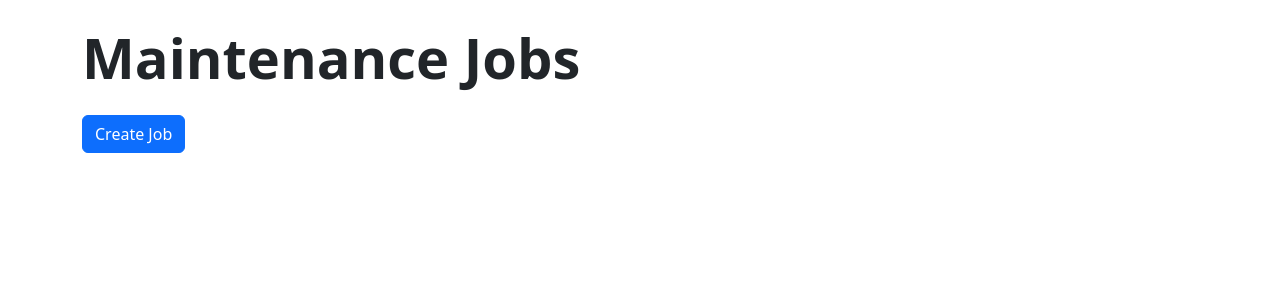
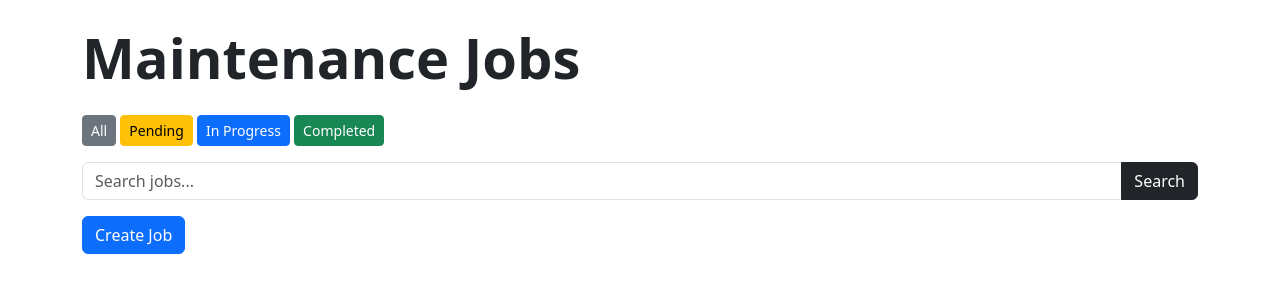
Before and after one commit to Y40Y50/homefix, a Django app: page /jobs/?status=pending in a window 1280 px wide. Shown: the part 102-402 px from the top of the page. Run offline with Django 5.2, Linux system fonts and the light colour scheme; a user stored in the database is signed in; data comes from the database, SQL or seed files in the repository; both versions use the stored data as it was after the commit.

Commit message:
Add job search and status filtering

```diff
--- a/maintenance/templates/maintenance/job_list.html
+++ b/maintenance/templates/maintenance/job_list.html
@@ -5,6 +5,38 @@
 <h1 class="display-4 fw-bold mb-4">
     Maintenance Jobs
 </h1>
+<div class="mb-3">
+
+    <a href="/jobs/" class="btn btn-secondary btn-sm">
+        All
+    </a>
+
+    <a href="/jobs/?status=pending" class="btn btn-warning btn-sm">
+        Pending
+    </a>
+
+    <a href="/jobs/?status=in_progress" class="btn btn-primary btn-sm">
+        In Progress
+    </a>
+
+    <a href="/jobs/?status=completed" class="btn btn-success btn-sm">
+        Completed
+    </a>
+
+</div>
+<form method="GET" class="mb-3">
+
+    <div class="input-group">
+
+        <input type="text" name="search" class="form-control" placeholder="Search jobs..." value="{{ search }}">
+
+        <button type="submit" class="btn btn-dark">
+            Search
+        </button>
+
+    </div>
+
+</form>
 <a href="/jobs/create/" class="btn btn-primary mb-3">
     Create Job
 </a>
--- a/maintenance/views.py
+++ b/maintenance/views.py
@@ -2,6 +2,7 @@ from django.shortcuts import render, redirect
 from .models import Property, Contractor, MaintenanceJob
 from .forms import PropertyForm, MaintenanceJobForm, ContractorForm
 from django.contrib.auth.decorators import login_required
+from django.db.models import Q
 
 @login_required
 def home(request):
@@ -152,11 +153,27 @@ def edit_property(request, property_id):
 def job_list(request):
 
     jobs = MaintenanceJob.objects.filter(
-    user=request.user
-)
+        user=request.user
+    )
+
+    status = request.GET.get('status')
+
+    if status:
+        jobs = jobs.filter(status=status)
+
+    search = request.GET.get('search', '')
+
+    if search:
+        jobs = jobs.filter(
+            Q(title__icontains=search) |
+            Q(property__name__icontains=search) |
+            Q(contractor__name__icontains=search)
+        )
 
     context = {
-        'jobs': jobs
+        'jobs': jobs,
+        'selected_status': status,
+        'search': search,
     }
 
     return render(
@@ -164,7 +181,6 @@ def job_list(request):
         'maintenance/job_list.html',
         context
     )
-
 # View to create a new maintenance job
 @login_required
 def create_job(request):
```
Also changed, not shown: db.sqlite3.
